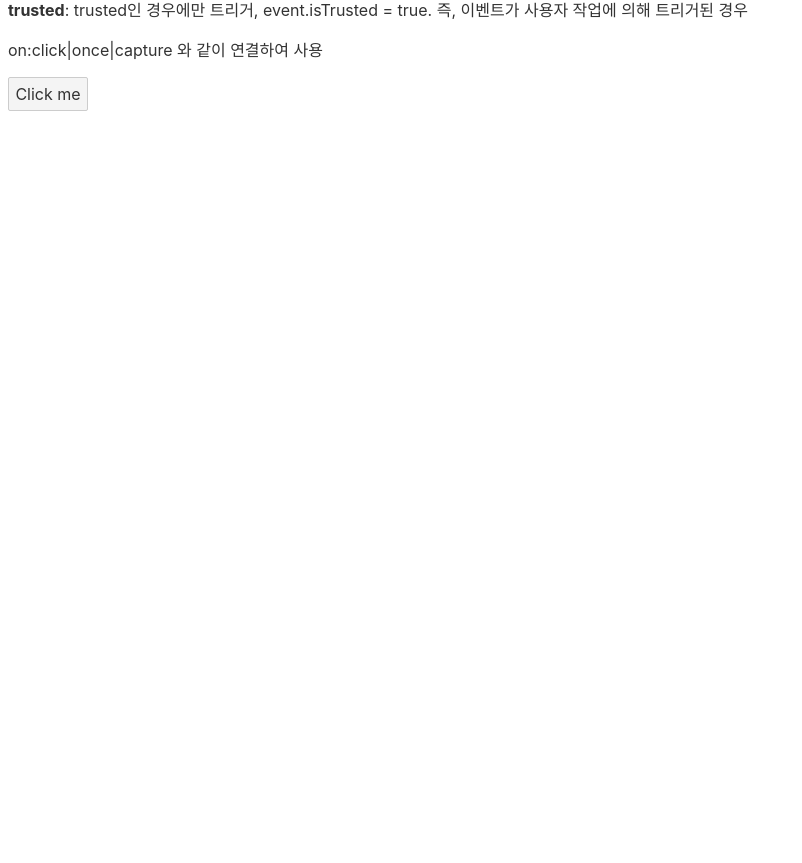
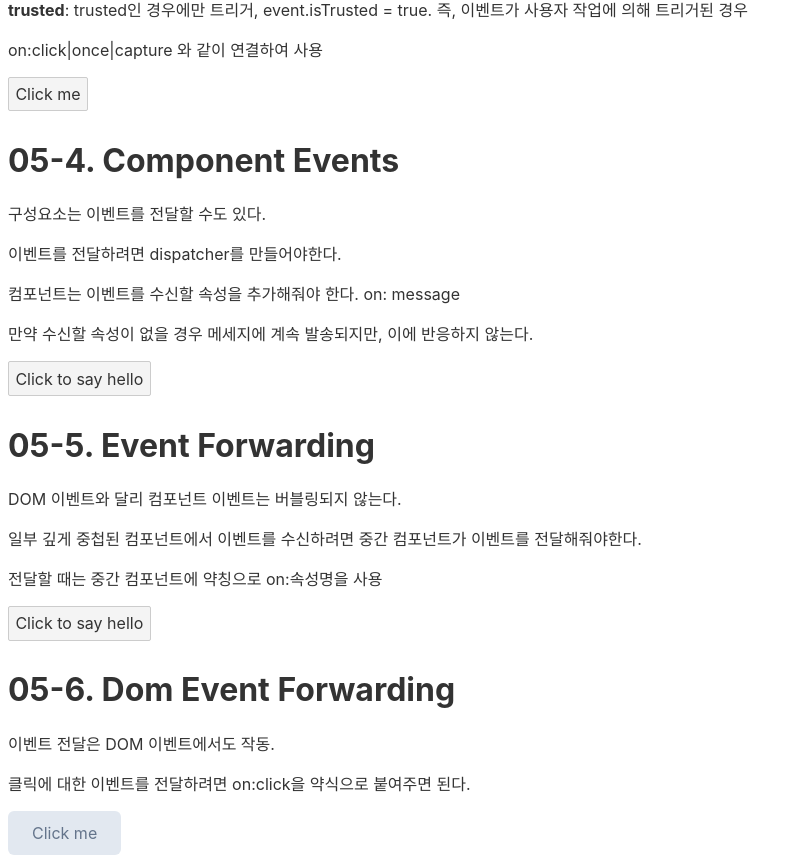
Before and after one commit to rews7895/start-svelte, a Svelte app: page / in a window 1280 px wide. Shown: the part 977-1840 px from the top of the page, without its empty margins (0-802 px from the left). Before the commit the page ends 1096 px from the top, so only its background shows below. Built offline with nearby package versions, Linux system fonts and the light colour scheme.

Commit message:
chapter05 Event

```diff
--- a/src/chapter05/ComponentEvents.svelte
+++ b/src/chapter05/ComponentEvents.svelte
@@ -0,0 +1,16 @@
+<script>
+	import Inner from './ComponentEvents/Inner.svelte';
+
+	function handleMessage(event) {
+		alert(event.detail.text);
+	}
+</script>
+
+<div>
+  <h1>05-4. Component Events</h1>
+  <p>구성요소는 이벤트를 전달할 수도 있다.</p>
+  <p>이벤트를 전달하려면 dispatcher를 만들어야한다.</p>
+  <p>컴포넌트는 이벤트를 수신할 속성을 추가해줘야 한다. on: message</p>
+  <p>만약 수신할 속성이 없을 경우 메세지에 계속 발송되지만, 이에 반응하지 않는다.</p>
+  <Inner on:message={handleMessage}/>
+</div>
--- /dev/null
+++ b/src/chapter05/ComponentEvents/Inner.svelte
@@ -0,0 +1,15 @@
+<script>
+	import {createEventDispatcher} from 'svelte';
+
+  const dispatch = createEventDispatcher();
+
+	function sayHello() {
+    dispatch('message', {
+      text: 'Hello!'
+    });
+	}
+</script>
+
+<button on:click={sayHello}>
+	Click to say hello
+</button>
--- a/src/chapter05/DomEventForwarding.svelte
+++ b/src/chapter05/DomEventForwarding.svelte
@@ -0,0 +1,14 @@
+<script>
+	import CustomButton from './DomEventForwarding/Inner.svelte';
+
+	function handleClick() {
+		alert('Button Clicked');
+	}
+</script>
+
+<div>
+  <h1>05-6. Dom Event Forwarding</h1>
+  <p>이벤트 전달은 DOM 이벤트에서도 작동.</p>
+  <p>클릭에 대한 이벤트를 전달하려면 on:click을 약식으로 붙여주면 된다.</p>
+  <CustomButton on:click={handleClick}/>
+</div>
--- /dev/null
+++ b/src/chapter05/DomEventForwarding/Inner.svelte
@@ -0,0 +1,22 @@
+<button on:click>
+	Click me
+</button>
+
+<style>
+	button {
+		background: #E2E8F0;
+		color: #64748B;
+		border: unset;
+		border-radius: 6px;
+		padding: .75rem 1.5rem;
+		cursor: pointer;
+	}
+	button:hover {
+		background: #CBD5E1;
+		color: #475569;
+	}
+	button:focus {
+		background: #94A3B8;
+		color: #F1F5F9;
+	}
+</style>
--- a/src/chapter05/EventForwarding.svelte
+++ b/src/chapter05/EventForwarding.svelte
@@ -0,0 +1,16 @@
+<script>
+	import Outer from "./EventForwarding/Outer.svelte";
+
+	function handleMessage(event) {
+		alert(event.detail.text);
+	}
+</script>
+
+<div>
+  <h1>05-5. Event Forwarding</h1>
+  <p>DOM 이벤트와 달리 컴포넌트 이벤트는 버블링되지 않는다.</p>
+  <p>일부 깊게 중첩된 컴포넌트에서 이벤트를 수신하려면 중간 컴포넌트가 이벤트를 전달해줘야한다.</p>
+  <p>전달할 때는 중간 컴포넌트에 약칭으로 on:속성명을 사용</p>
+
+  <Outer on:message={handleMessage}/>
+</div>
--- /dev/null
+++ b/src/chapter05/EventForwarding/Inner.svelte
@@ -0,0 +1,15 @@
+<script>
+	import { createEventDispatcher } from 'svelte';
+
+	const dispatch = createEventDispatcher();
+
+	function sayHello() {
+		dispatch('message', {
+			text: 'Hello!'
+		});
+	}
+</script>
+
+<button on:click={sayHello}>
+	Click to say hello
+</button>
--- /dev/null
+++ b/src/chapter05/EventForwarding/Outer.svelte
@@ -0,0 +1,5 @@
+<script>
+	import Inner from './Inner.svelte';
+</script>
+
+<Inner on:message/>
```
